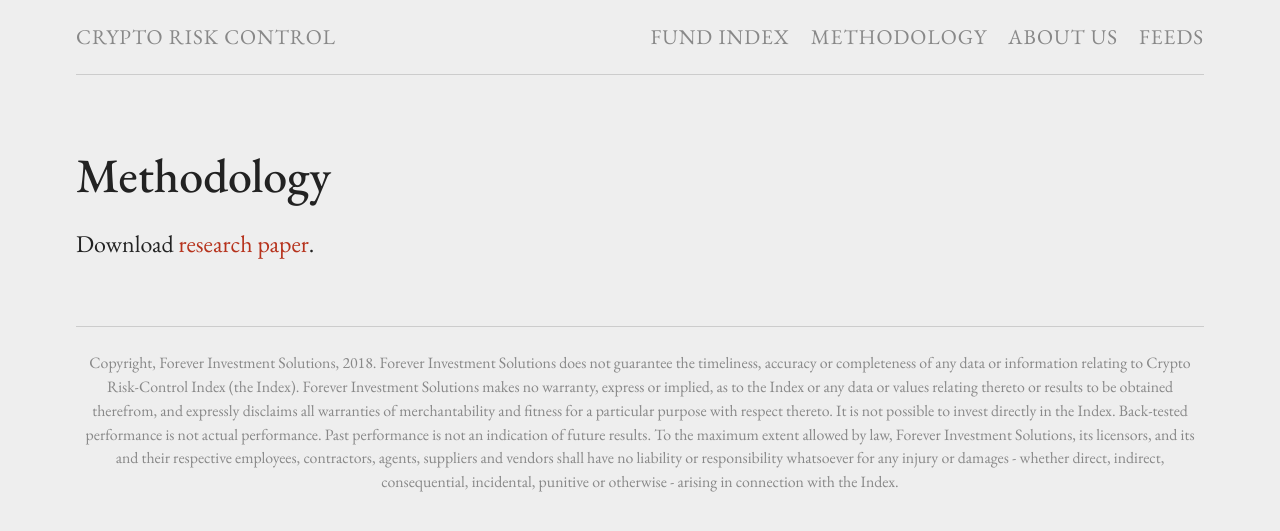
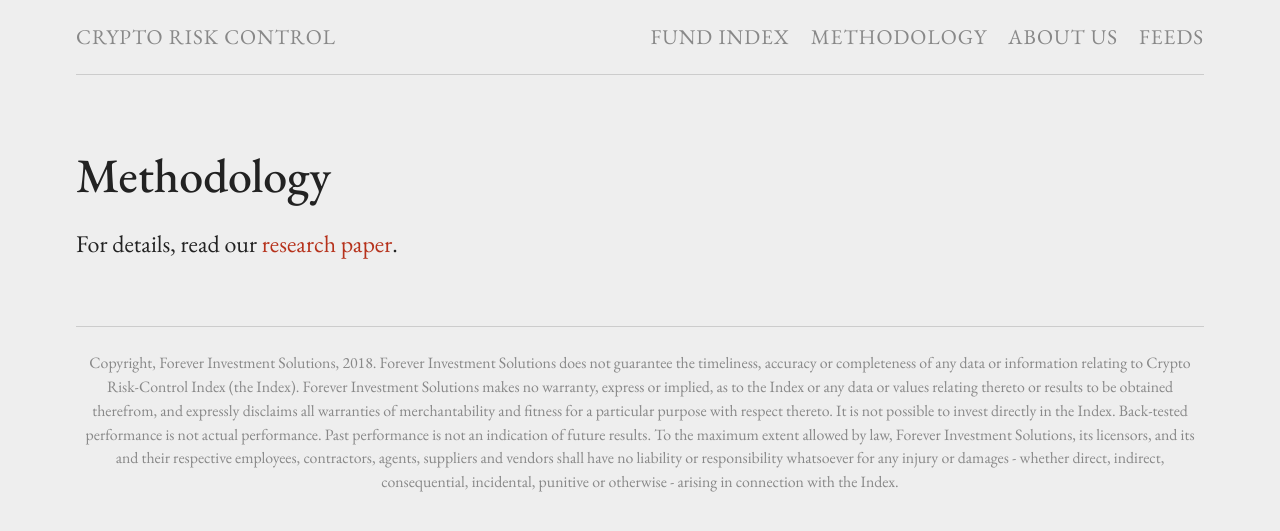
Before and after one commit to forever-am/cryptoriskcontrol-site, a Jekyll site: the page built from methodology.md, in a window 1280 px wide. Shown: the top 531 px of the page. Built offline with Jekyll 4.4.1, drawn with Linux system fonts in a browser that asks for light colours; a script that is not in the unit is left out.

```diff
--- a/_includes/head.html
+++ b/_includes/head.html
@@ -5,7 +5,7 @@
 
     <!-- <title>{{ site.title }}{% if page.title %} :: {{ page.title }}{% endif
     %}</title> -->
-    <title>{{ site.title }} -- {{site.description}}</title>
+    <title>{{ site.title }} - {{site.description}}</title>
     <meta name="description" content="{% if page.excerpt %}{{ page.excerpt | strip_html | strip_newlines | truncate: 160 }}{% else %}{{ site.description }}{% endif %}">
 
     <link rel="stylesheet" href="{{ "/css/main.css" | prepend: site.baseurl }}">
--- a/methodology.md
+++ b/methodology.md
@@ -4,6 +4,6 @@ title: Methodology
 permalink: /methodology/
 ---
 
-Download [research paper](https://github
-.com/forever-am/cryptoriskcontrol-site/documents/crypto_portfolio_management
+For details, read our [research paper](https://github
+.com/forever-am/cryptoriskcontrol-site/tree/master/documents/crypto_portfolio_management
 .pdf).
```
